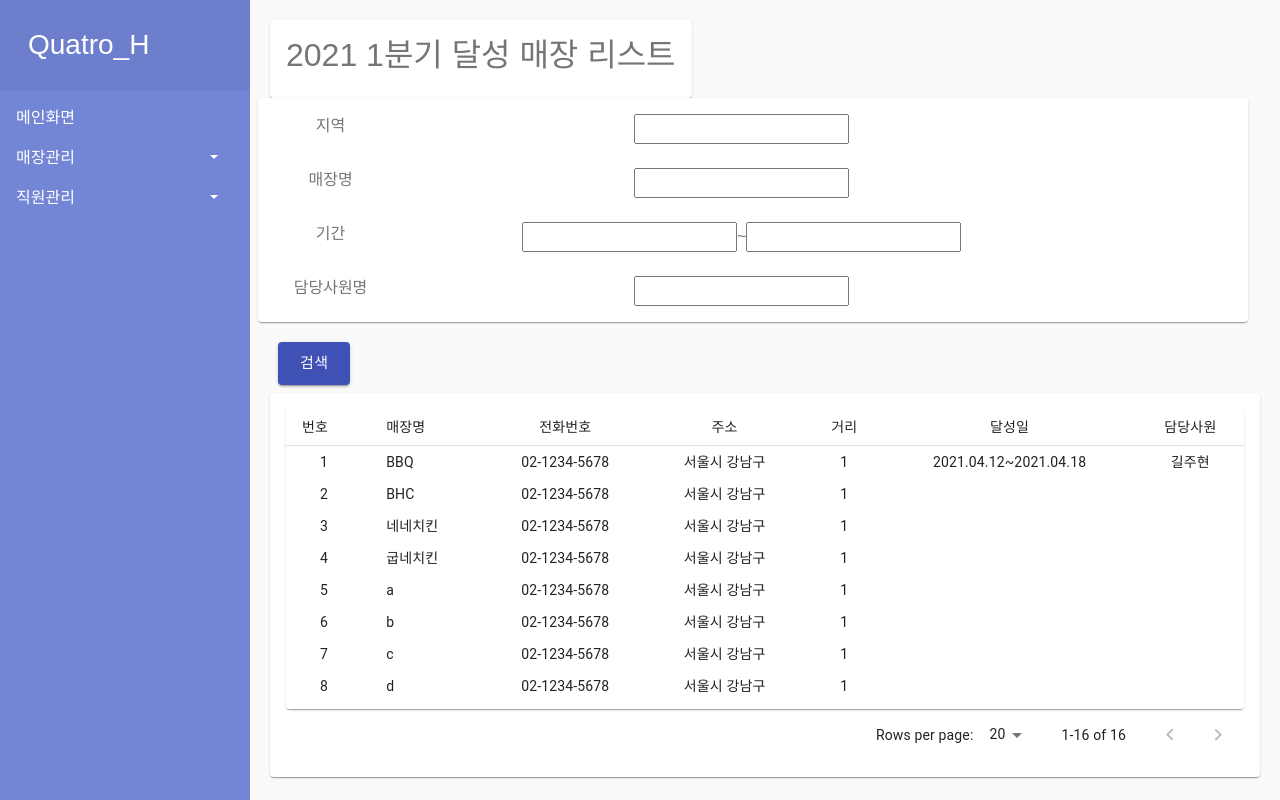
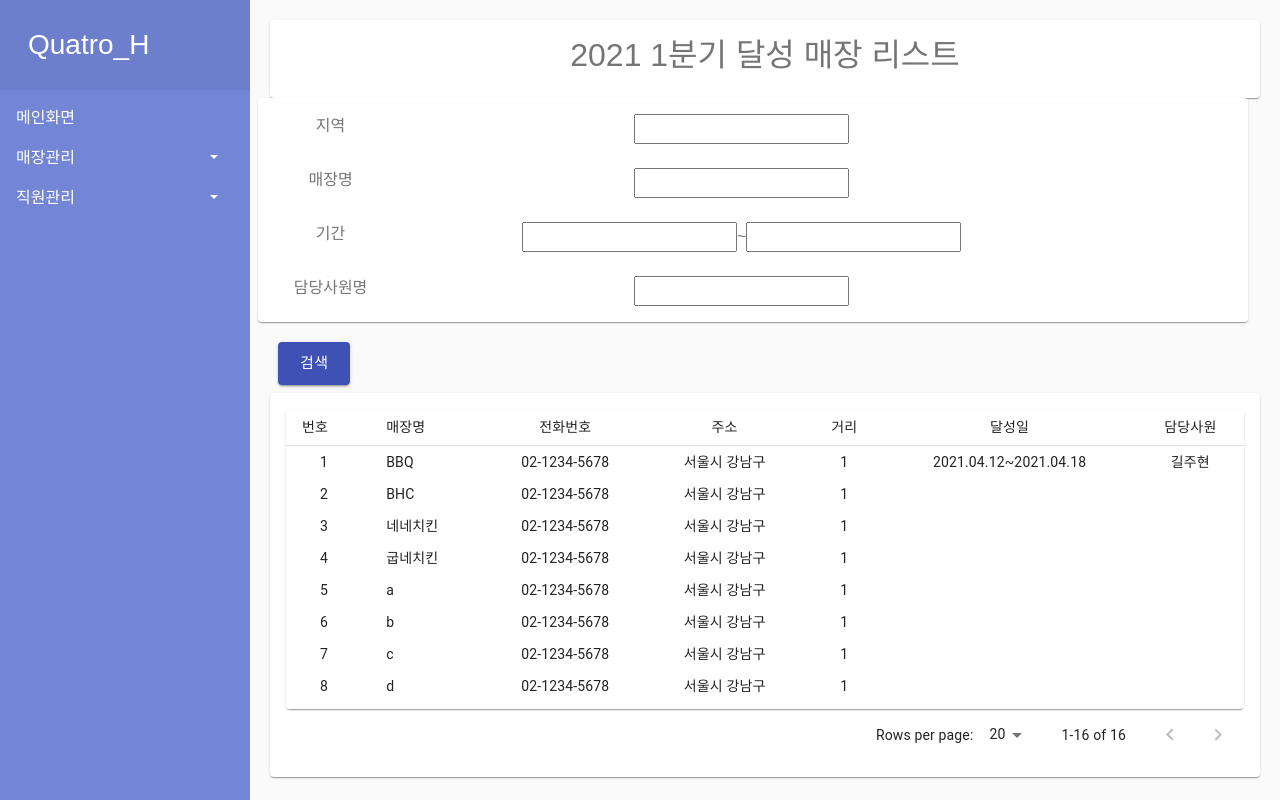
Before and after one commit to juhyunkil/project, a React (Create React App) app: page /shop_accumulate in a window 1280 px wide. Built offline with nearby package versions, Linux system fonts and the light colour scheme.

Commit message:
올리기

```diff
--- a/src/admin/pages/Shop_accumulate.jsx
+++ b/src/admin/pages/Shop_accumulate.jsx
@@ -67,7 +67,7 @@ export default function Shop_accumulate() {
   return (
     <div className={classes.root}>
       <Grid container spacing={3}>
-        <Grid container item xs={12}>
+        <Grid item xs={12}>
             <Paper className={classes.paper}>
                 <h2>2021 1분기 달성 매장 리스트</h2>
             </Paper>
```
